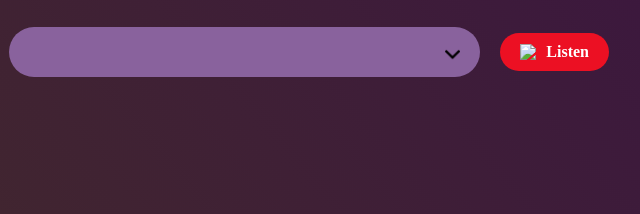
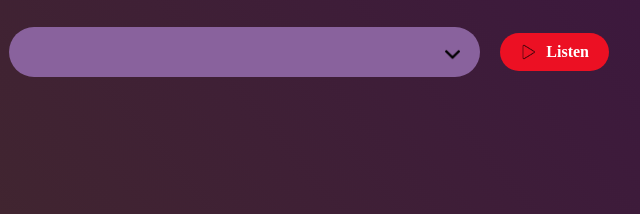
Before and after one commit to amanshh/Text-to-Speech-CONVERTOR, a plain HTML site: page index.html in a window 1280 px wide. Shown: the part 514-728 px from the top of the page, 331-971 px from the left. Drawn offline with Linux system fonts and the light colour scheme; files whose address does not match are found by name.

Commit message:
Update index.html

```diff
--- a/index.html
+++ b/index.html
@@ -13,7 +13,7 @@
     <textarea placeholder="Write Anything here..."></textarea>
 <div class="row">
     <select></select>
-    <button><img src="images/play_icon.png"><b>Listen</b></button>
+    <button><img src="play_icon.png"><b>Listen</b></button>
  </div>
 </div>
 <script src="script.js"></script>
```
